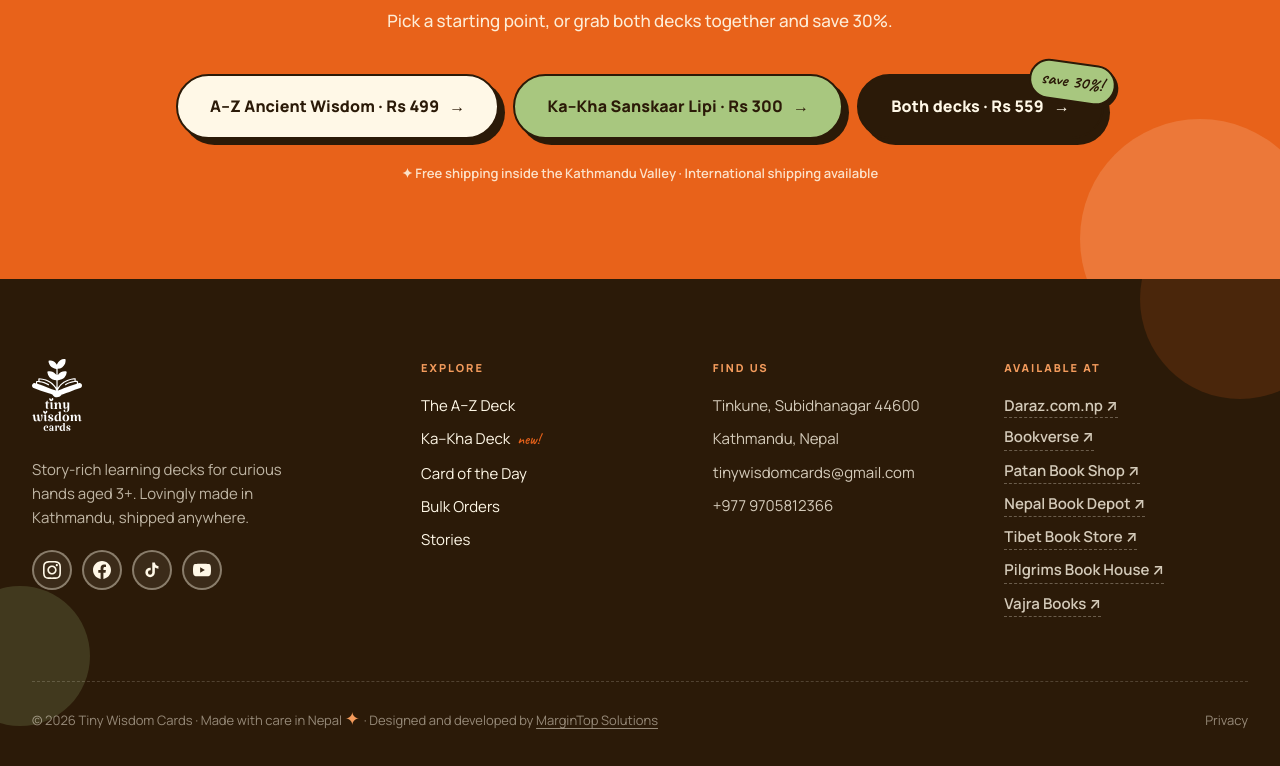
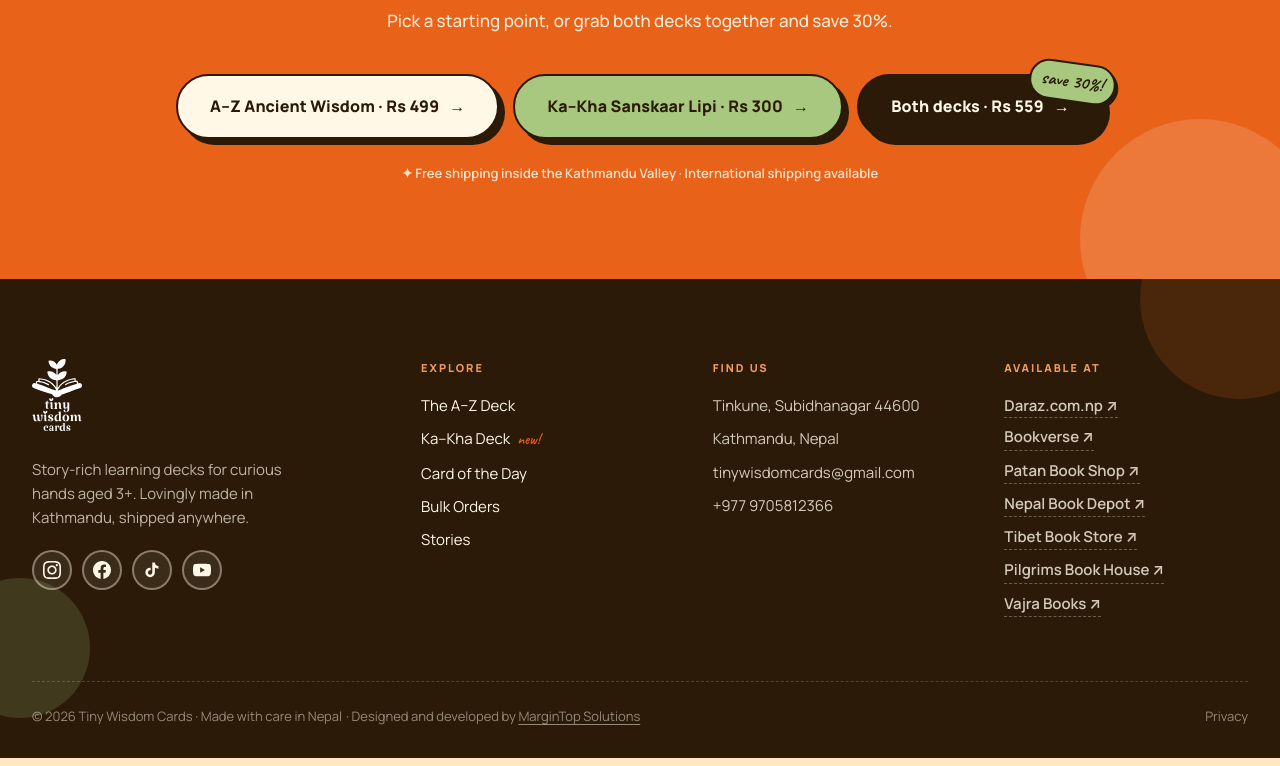
Before and after one commit to Tiny-Wisdom-Cards/tinywisdomcardv2, a Next.js app: page / in a window 1280 px wide. Shown: the part 7787-8553 px from the top of the page. Built offline with nearby package versions, Linux system fonts and the light colour scheme; no server answers; a web font is replaced by a local one.

Commit message:
Remove star icon from footer

```diff
--- a/components/nav.jsx
+++ b/components/nav.jsx
@@ -292,7 +292,7 @@
           color: "rgba(255,248,231,0.5)", fontSize: 13,
         }} className="footer-bottom">
           <div>
-            © {new Date().getFullYear()} Tiny Wisdom Cards · Made with care in Nepal <span style={{ fontFamily: "var(--font-hand)", color: "var(--peach)", fontSize: 18 }}>✦</span>
+            © {new Date().getFullYear()} Tiny Wisdom Cards · Made with care in Nepal
             <span style={{ display: "inline-block", marginLeft: "4px" }}>
               · Designed and developed by <a href="https://margintopsolutions.com" target="_blank" rel="noreferrer" style={{ color: "inherit", textDecoration: "underline", textUnderlineOffset: "3px" }}>MarginTop Solutions</a>
             </span>
```
